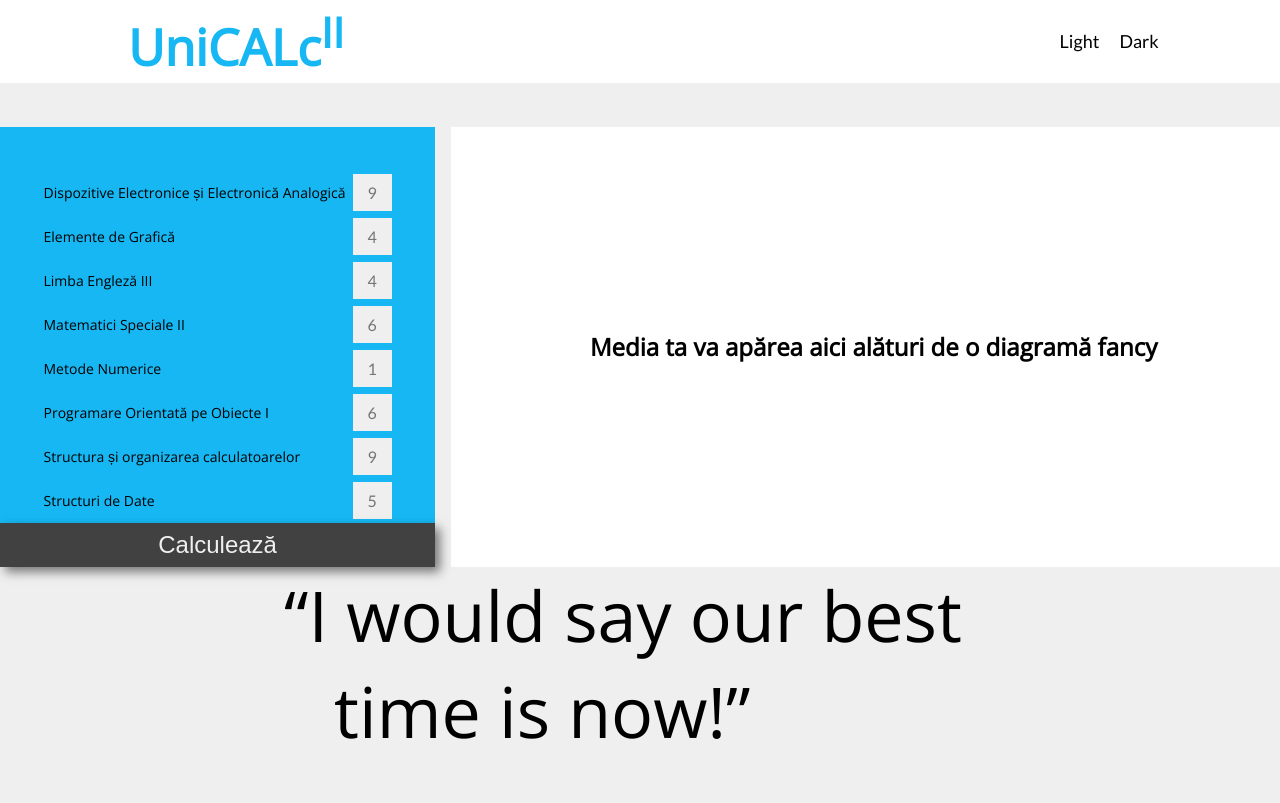
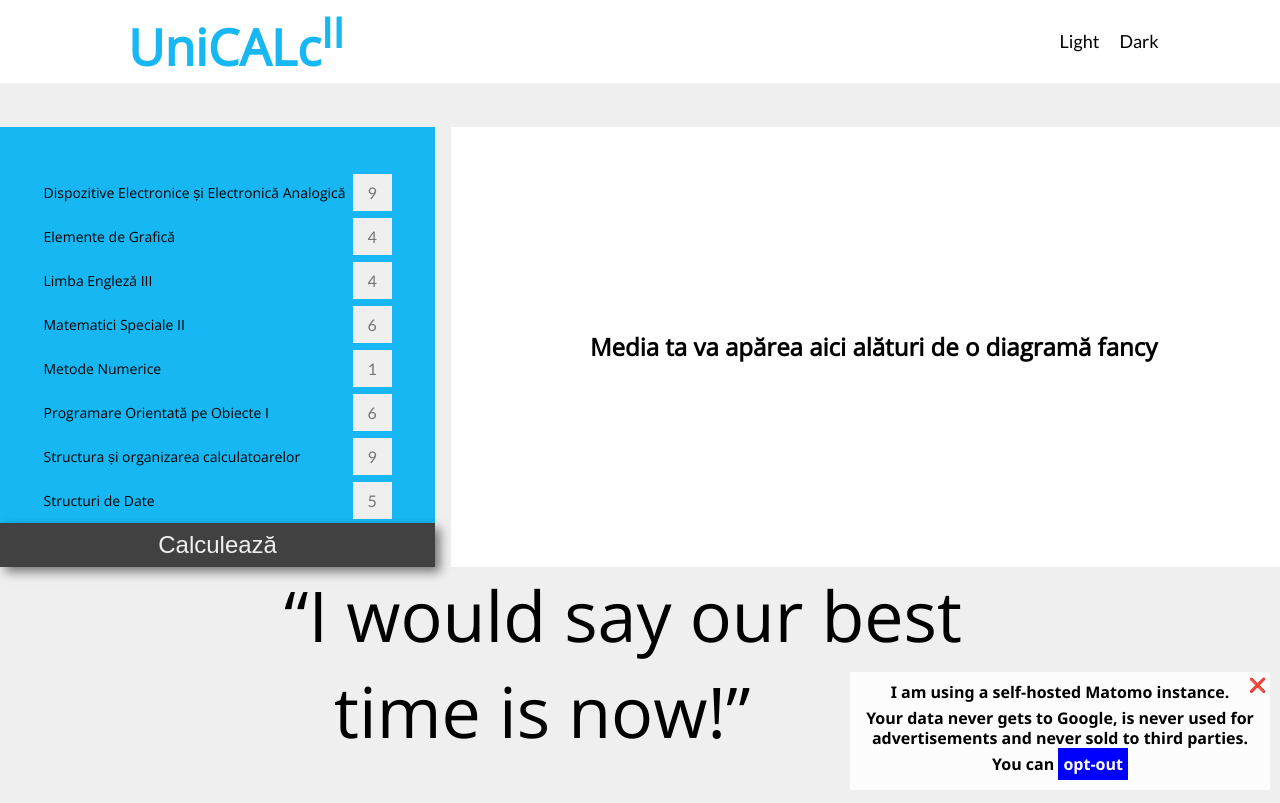
Before and after one commit to The24thDS/UniCalc, a React (Create React App) app: page / in a window 1280 px wide. Built offline with nearby package versions, Linux system fonts and the light colour scheme; no server answers.

Commit message:
Adding Matomo opt-out feature

```diff
--- a/public/index.html
+++ b/public/index.html
@@ -28,16 +28,16 @@
   <body>
     <noscript>You need to enable JavaScript to run this app.</noscript>
     <div id="root"></div>
-    <!--
-      This HTML file is a template.
-      If you open it directly in the browser, you will see an empty page.
-
-      You can add webfonts, meta tags, or analytics to this file.
-      The build step will place the bundled scripts into the <body> tag.
-
-      To begin the development, run `npm start` or `yarn start`.
-      To create a production bundle, use `npm run build` or `yarn build`.
-    -->
+    <!-- Matomo opt-out window-->
+    <div class="optout">
+      <div class="close" onclick="(()=>{document.querySelector('.optout').style='display:none'})()">❌</div>
+      <p>I am using a self-hosted Matomo instance.</p>
+      <p>Your data never gets to Google, is never used for advertisements and never sold to third parties.</p>
+      <p>You can <span class="choiceButton">opt-out</span></p>
+      <link rel="stylesheet" href="./matomo/optout.css">
+      <script src="./matomo/tracking.js"></script>
+    </div>
+    <!-- End Matomo Opt-Out Window Code -->
     <!-- Matomo -->
     <script type="text/javascript">
       var _paq = window._paq || [];
--- /dev/null
+++ b/public/matomo/optout.css
@@ -0,0 +1,41 @@
+.optout {
+    position: absolute;
+    right: 10px;
+    bottom: 10px;
+    z-index: 4;
+    background-color: rgba(255, 255, 255, .8);
+    border-radius: 2px;
+    width: 400px;
+    padding: 10px 10px;
+    font-family: 'Segoe UI', Tahoma, Geneva, Verdana, sans-serif;
+    font-weight: 600
+}
+
+.optout .close {
+    color: red;
+    position: absolute;
+    right: 2.5px;
+    top: 2.5px;
+    width: 20px;
+    height: 20px;
+    display: flex;
+    justify-content: center;
+    align-items: center;
+    border-top-right-radius: 1px;
+    cursor: pointer;
+    font-size: 14px;
+}
+
+.optout p {
+    font-size: 16px;
+    text-align: center;
+    line-height: 1.3;
+    padding-bottom: 5px;
+}
+
+.optout .choiceButton {
+    color: white;
+    background: blue;
+    padding: 5px;
+    cursor: pointer;
+}
--- /dev/null
+++ b/public/matomo/tracking.js
@@ -0,0 +1,53 @@
+let tracking = true
+const matomo = 'https://david.mywire.org/piwik/'
+const button = document.querySelector('.optout .choiceButton');
+// A const headers = new Headers({'Access-Control-Allow-Origin': 'https://the24thds.github.io/memory-game/'})
+
+const updateMessage = () => {
+    if(tracking) button.innerText = "opt-out"
+    else button.innerText = "opt-in"
+}
+
+const optOut = async () => {
+    const response = await fetch(`${matomo}index.php?module=API&method=AjaxOptOut.doIgnore`, {
+        method: 'GET',
+        credentials: 'include'
+    })
+    const text = await response.text()
+    const data = new window.DOMParser().parseFromString(text, "text/xml")
+    const result = data.getElementsByTagName("success")[0].attributes[0].value;
+    if(result === 'ok') tracking = false
+    updateMessage()
+}
+
+const checkStatus = async () => {
+    const response = await fetch(`${matomo}index.php?module=API&method=AjaxOptOut.isTracked`, {
+        method: 'GET',
+        credentials: 'include'
+    })
+    const text = await response.text()
+    const data = new window.DOMParser().parseFromString(text, "text/xml")
+    const result = data.getElementsByTagName("result")[0].innerHTML;
+    if (result === '1') tracking = true
+    else tracking = false
+    updateMessage()
+}
+
+const optIn = async () => {
+    const response = await fetch(`${matomo}index.php?module=API&method=AjaxOptOut.doTrack`, {
+        method: 'GET',
+        credentials: 'include'
+    })
+    const text = await response.text()
+    const data = new window.DOMParser().parseFromString(text, "text/xml")
+    const result = data.getElementsByTagName("success")[0].attributes[0].value;
+    if(result === 'ok') tracking = true
+    updateMessage()
+}
+
+button.addEventListener('click', () => {
+    if(tracking) optOut()
+    else optIn()
+})
+
+checkStatus()
```
